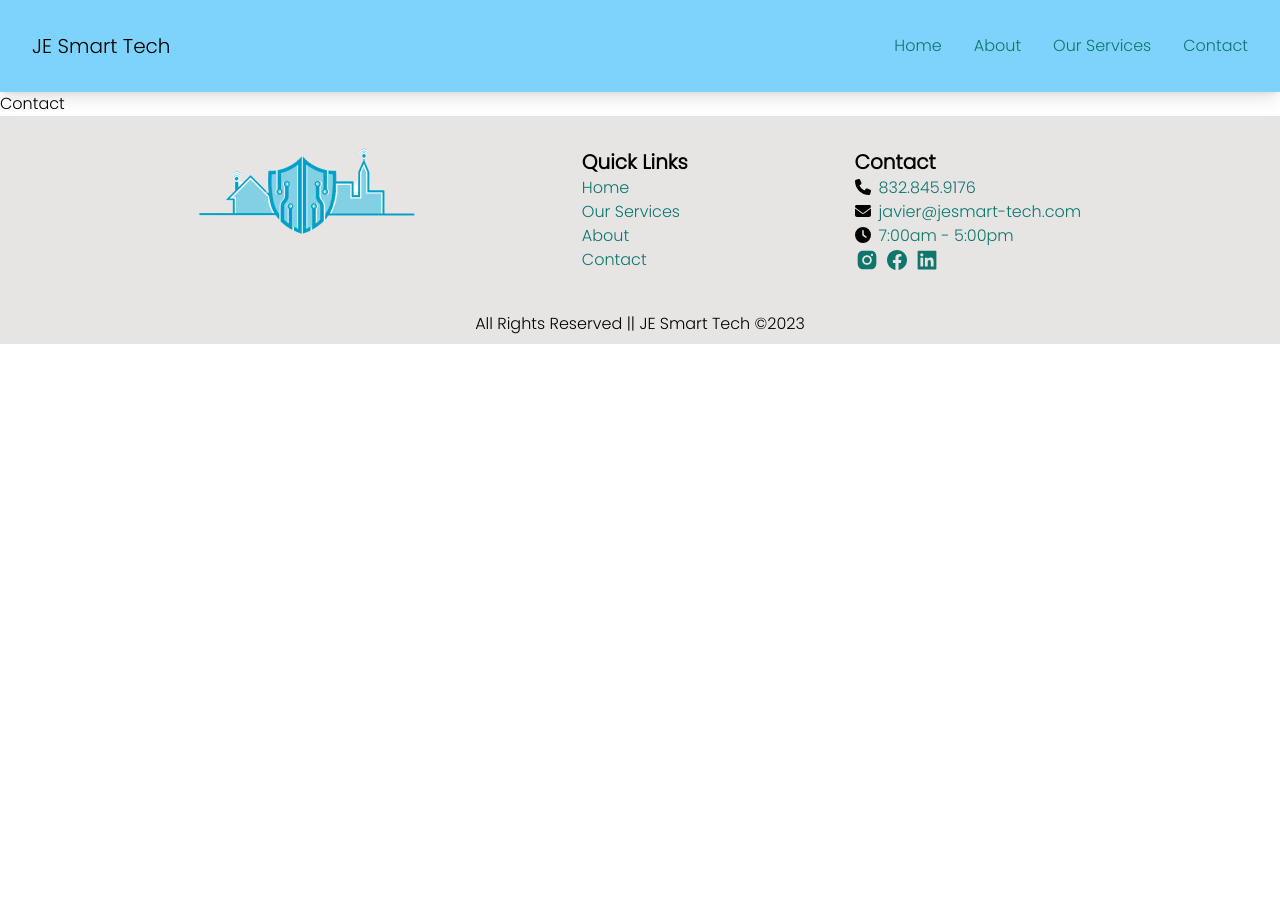
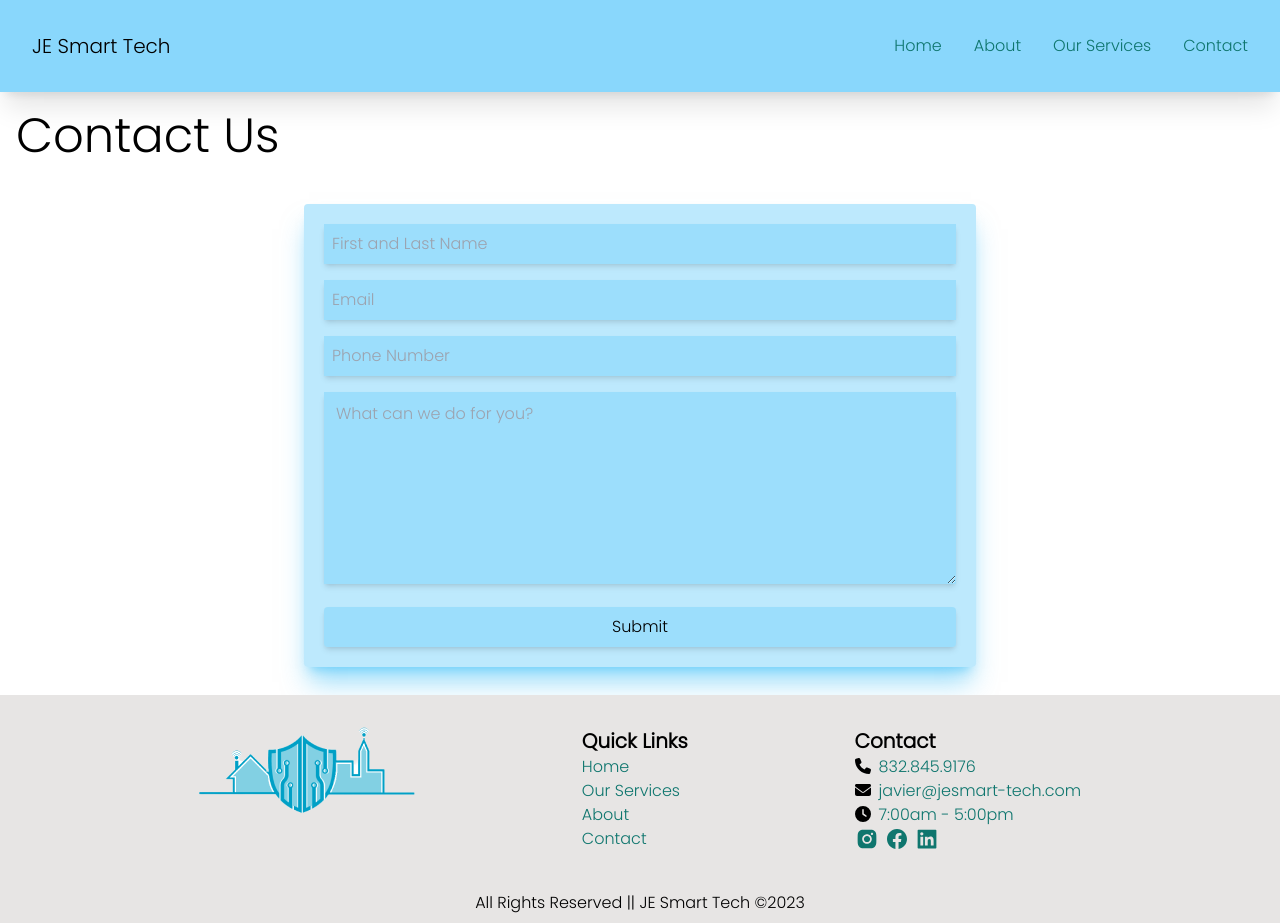
Before and after one commit to GaelCruz/je-smart-tech-pro, a React (Vite) app in the folder front-end/: page /contact in a window 1280 px wide. Before the commit the page ends 800 px from the top, so only its background shows below. Built offline with nearby package versions, Linux system fonts and the light colour scheme.

Commit message:
updated contact page

```diff
--- a/front-end/src/Components/Navbar.jsx
+++ b/front-end/src/Components/Navbar.jsx
@@ -3,7 +3,7 @@ import { Link } from 'react-router-dom';
 
 export default function Navbar() {
   return (
-    <nav className="bg-sky-300 p-5 sm:p-8 shadow-lg">
+    <nav className="z-40 fixed bg-sky-300/90 p-5 sm:p-8 shadow-xl w-full">
       <div className="max-w-7xl mx-auto flex items-center justify-between">
         <h1 className="text-xl sm:trext-2xl">JE Smart Tech</h1>
         <div className="space-x-8 flex text-md space-x-3 hidden sm:block text-teal-700 self-center">
--- a/front-end/src/views/Contact.jsx
+++ b/front-end/src/views/Contact.jsx
@@ -1,7 +1,13 @@
 import React from 'react'
+import ContactForm from '../Components/ContactForm'
 
 export default function Contact() {
   return (
-    <div>Contact</div>
+    <div>
+      <div className='text-5xl p-4 mt-'>
+        <p className='mt-24'>Contact Us</p>
+      </div>
+      <ContactForm />
+    </div>
   )
 }
--- a/front-end/src/views/Home.jsx
+++ b/front-end/src/views/Home.jsx
@@ -53,7 +53,7 @@ export default function Home() {
         <div className="absolute top-1/2 left-1/2 transform -translate-x-1/2 -translate-y-1/2 text-white text-center">
           <h1 className="2xl:text-9xl lg:text-7xl sm:text-3xl font-bold mb-1">JE Smart Tech</h1>
           <p className="lg:text-4xl sm:text-2xl mb-9">Give your home the upgrade it needs.</p>
-          <Link className="bg-slate-500/50 p-2 hover:bg-sky-500/50 text-sm lg:text-xl rounded-md " to={'/'}>Contact us</Link>
+          <Link className="bg-slate-500/50 p-2 hover:bg-sky-500/50 text-sm lg:text-xl rounded-md " to={'/contact'}>Contact us</Link>
         </div>
       </div>
 
```
